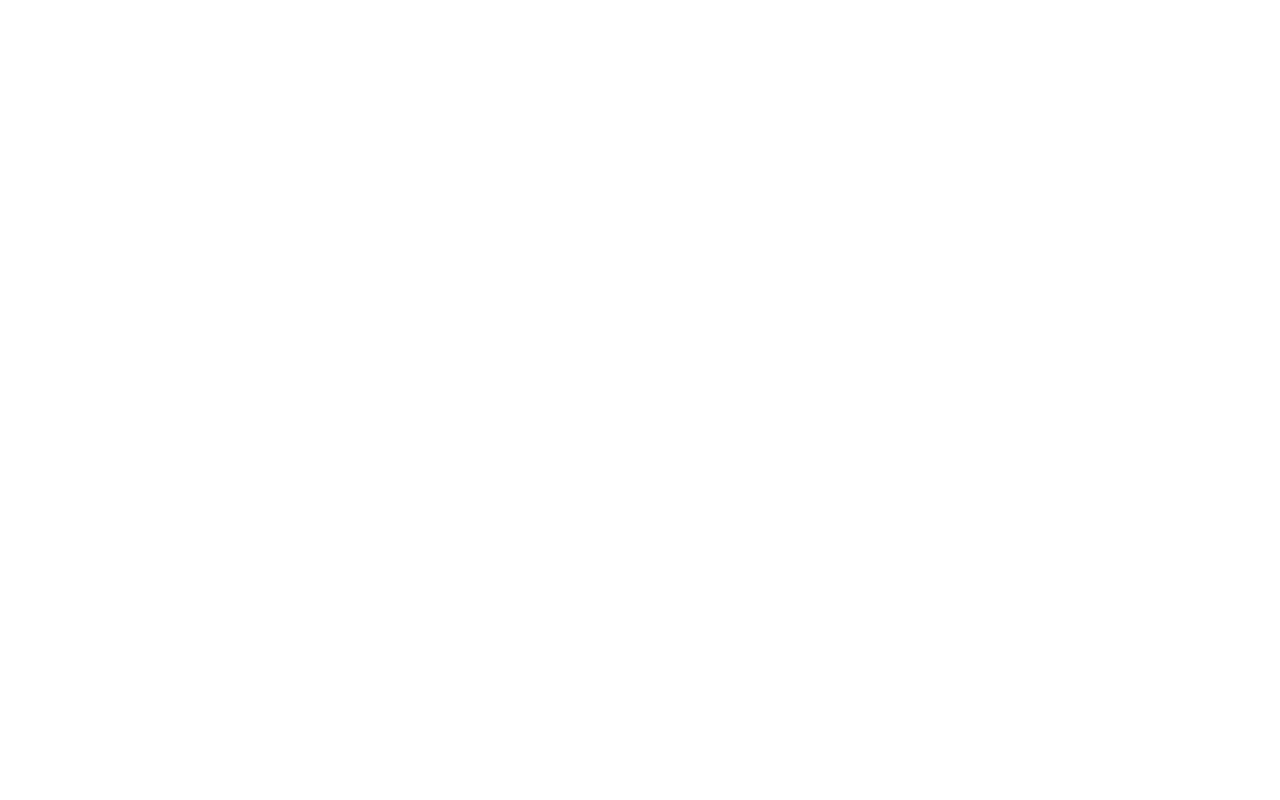
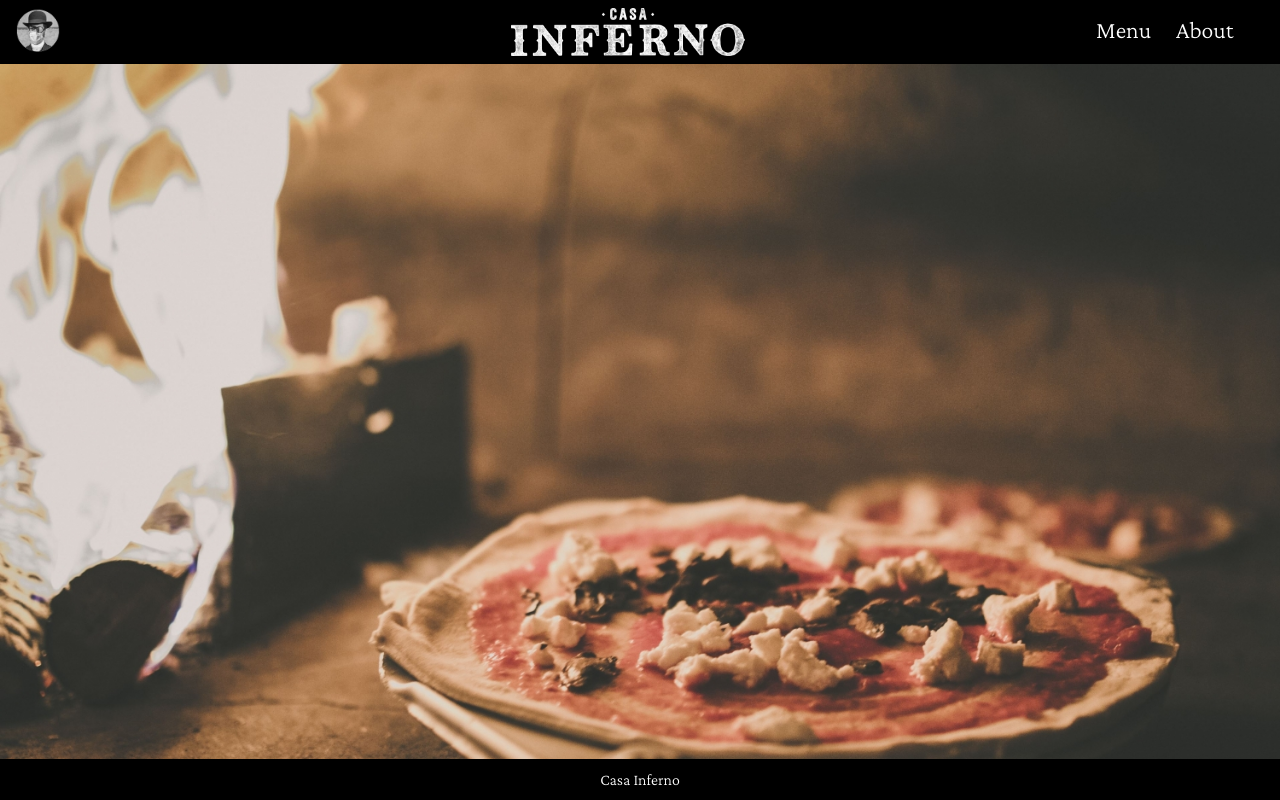
Before and after one commit to Bossolin/odin-restaurant-page, a website built with webpack: page dist/index.html in a window 1280 px wide. Built offline with nearby package versions, Linux system fonts and the light colour scheme.

Commit message:
hardcoded html mockup and added styles

```diff
--- a/package.json
+++ b/package.json
@@ -19,6 +19,8 @@
   },
   "homepage": "https://github.com/Bossolin/odin-restaurant-page#readme",
   "devDependencies": {
+    "css-loader": "^6.5.1",
+    "style-loader": "^3.3.1",
     "webpack": "^5.64.4",
     "webpack-cli": "^4.9.1"
   }
--- a/src/index.js
+++ b/src/index.js
@@ -1 +1 @@
-console.log("test");
+import "./style.css";
--- /dev/null
+++ b/src/style.css
@@ -0,0 +1,94 @@
+@import url("https://fonts.googleapis.com/css2?family=Crimson+Pro:wght@300;500;700&family=Montserrat:wght@100;300;500;700;800;900&display=swap");
+
+* {
+  font-family: "Crimson Pro", serif;
+  font-weight: 300;
+  box-sizing: border-box;
+  margin: 0;
+  padding: 0;
+}
+
+body {
+  background-color: black;
+  min-height: 100vh;
+  width: 100vw;
+}
+
+#content {
+  display: flex;
+  flex-direction: column;
+  height: 100vh;
+}
+
+header {
+  position: fixed;
+  padding: 0.5rem;
+  background-color: black;
+  display: flex;
+  max-height: 4rem;
+  justify-content: center;
+}
+
+header div {
+  flex: 1;
+}
+
+main {
+  height: 100%;
+  color: white;
+  margin-top: 4rem;
+  padding: 2rem;
+  background-image: url("../img/casa_background.jpeg");
+  background-size: 100%;
+  background-repeat: no-repeat;
+  text-align: center;
+}
+
+main h1 {
+  font-weight: bold;
+}
+
+main p {
+  margin-top: 1rem;
+}
+
+footer {
+  height: 3rem;
+  font-size: 1rem;
+  color: white;
+  display: flex;
+  justify-content: center;
+  align-items: center;
+}
+
+img {
+  height: 100%;
+  width: auto;
+  max-width: 100%;
+}
+
+a {
+  text-decoration: none;
+  color: white;
+  height: 2rem;
+  width: 4rem;
+  font-size: 1.5rem;
+}
+
+.header-logo {
+  padding-left: 0.5rem;
+}
+
+.header-main {
+  display: flex;
+  justify-content: center;
+  align-items: center;
+}
+
+.header-menu {
+  padding-right: 2rem;
+  display: flex;
+  justify-content: end;
+  align-items: center;
+  gap: 1rem;
+}
--- a/webpack.config.js
+++ b/webpack.config.js
@@ -6,4 +6,16 @@ module.exports = {
     filename: "main.js",
     path: path.resolve(__dirname, "dist"),
   },
+  module: {
+    rules: [
+      {
+        test: /\.css$/i,
+        use: ["style-loader", "css-loader"],
+      },
+      {
+        test: /\.(png|svg|jpg|jpeg|gif)$/i,
+        type: "asset/resource",
+      },
+    ],
+  },
 };
```
Also changed, not shown: dist/e4bf6b4ed2a6d38d7497.jpeg (added), dist/index.html, dist/main.js, img/casa_background.jpeg (added), img/casa_logo_1.png (added), img/casa_logo_2.png (added), src/steampunk_font.ttf (added), 1 other file.
